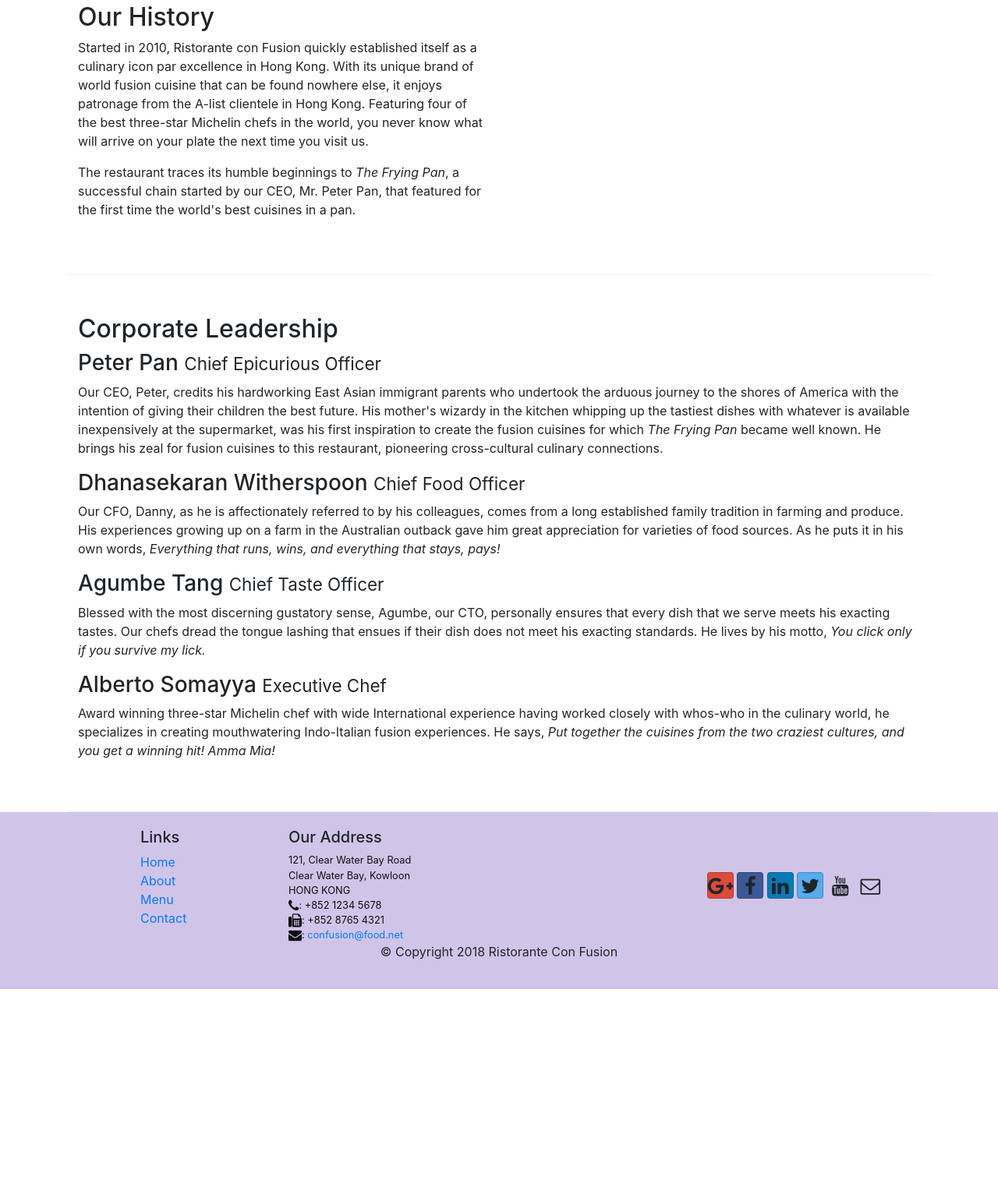
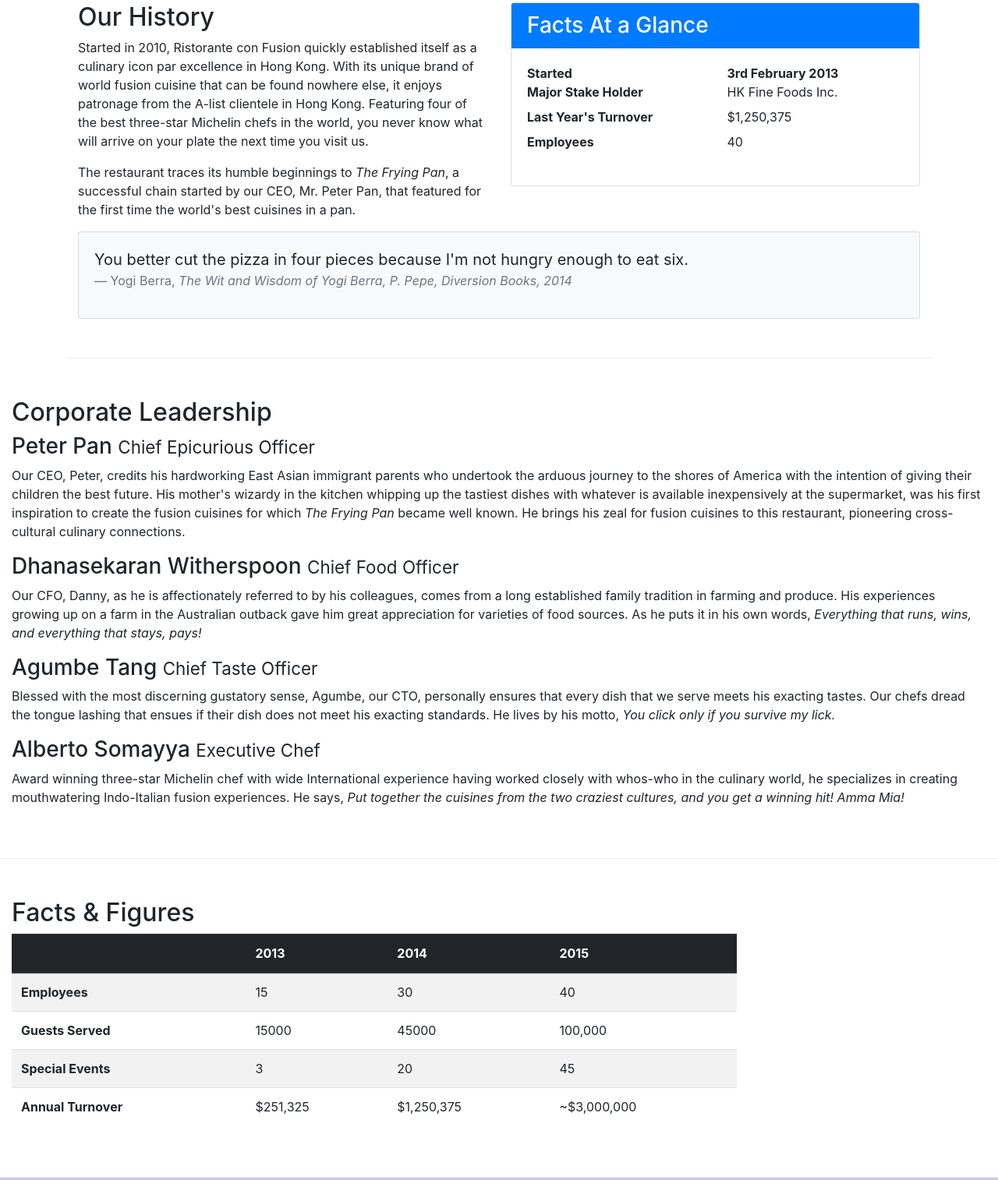
Before and after one commit to 0790/Bootstrap4, a website: page aboutus.html in a window 1280 px wide. Shown: the part 462-1976 px from the top of the page at 78% size. Before the commit the page ends 1731 px from the top, so only its background shows below. Drawn offline with nearby package versions, Linux system fonts and the light colour scheme.

Commit message:
Tables and Cards

```diff
--- a/aboutus.html
+++ b/aboutus.html
@@ -66,6 +66,38 @@
                 <p>Started in 2010, Ristorante con Fusion quickly established itself as a culinary icon par excellence in Hong Kong. With its unique brand of world fusion cuisine that can be found nowhere else, it enjoys patronage from the A-list clientele in Hong Kong.  Featuring four of the best three-star Michelin chefs in the world, you never know what will arrive on your plate the next time you visit us.</p>
                 <p>The restaurant traces its humble beginnings to <em>The Frying Pan</em>, a successful chain started by our CEO, Mr. Peter Pan, that featured for the first time the world's best cuisines in a pan.</p>
             </div>
+            <div class="col-sm">
+                <div class="card" >
+                    <h3 class="card-header bg-primary text-white">
+                        Facts At a Glance
+                    </h3>
+                    <div class="card-body">
+                        <dl class="row">
+                            <dt class="col-6">Started</dt>
+                            <dt class="col-6">3rd February 2013</dt>
+                            <dt class="col-6">Major Stake Holder</dt>
+                            <dd class="col-6">HK Fine Foods Inc.</dd>
+                            <dt class="col-6">Last Year's Turnover</dt>
+                            <dd class="col-6">$1,250,375</dd>
+                            <dt class="col-6">Employees</dt>
+                            <dd class="col-6">40</dd>
+                        </dl>
+                    </div>
+                </div>
+            </div>
+            <div class="col-12">
+                <div class="card card-body bg-light">
+                    <blockquote class="blockquote">
+                        <p class="mb-0">You better cut the pizza in four pieces because
+                            I'm not hungry enough to eat six.</p>
+                        <footer class="blockquote-footer">Yogi Berra,
+                            <cite title="Source Title">The Wit and Wisdom of Yogi Berra,
+                            P. Pepe, Diversion Books, 2014</cite>
+                        </footer>
+                    </blockquote>
+                </div>
+              </div>
+            </div>
         </div>
 
 
@@ -82,7 +114,51 @@
                 <p class= "d-none d-sm-block">Award winning three-star Michelin chef with wide International experience having worked closely with whos-who in the culinary world, he specializes in creating mouthwatering Indo-Italian fusion experiences. He says, <em>Put together the cuisines from the two craziest cultures, and you get a winning hit! Amma Mia!</em></p>
             </div>
        </div>
+        <div class="row row-content">
+            <div class="col-12 col-sm-9">
+                <h2>Facts &amp; Figures</h2>
+                                <div class="table-responsive">
+                    <table class="table table-striped">
+                        <thead class="thead-dark">
+                            <tr>
+                                <th>&nbsp;</th>
+                                <th>2013</th>
+                                <th>2014</th>
+                                <th>2015</th>
+                            </tr>
+                        </thead>
+                        <tbody>
+                            <tr>
+                                <th>Employees</th>
+                                <td>15</td>
+                                <td>30</td>
+                                <td>40</td>
+                            </tr>
+                            <tr>
+                                <th>Guests Served</th>
+                                <td>15000</td>
+                                <td>45000</td>
+                                <td>100,000</td>
+                            </tr>
+                            <tr>
+                                <th>Special Events</th>
+                                <td>3</td>
+                                <td>20</td>
+                                <td>45</td>
+                            </tr>
+                            <tr>
+                                <th>Annual Turnover</th>
+                                <td>$251,325</td>
+                                <td>$1,250,375</td>
+                                <td>~$3,000,000</td>
+                            </tr>
+                        </tbody>
+                    </table>
+                </div>
 
+            </div>
+            <div class="col-12 col-sm-3"></div>
+        </div>
     </div>
 
     <footer class="footer">
```
Also changed, not shown: img/alberto.png (added), img/buffet.png (added), img/logo.png (added), img/uthappizza.png (added), 1 other file.
